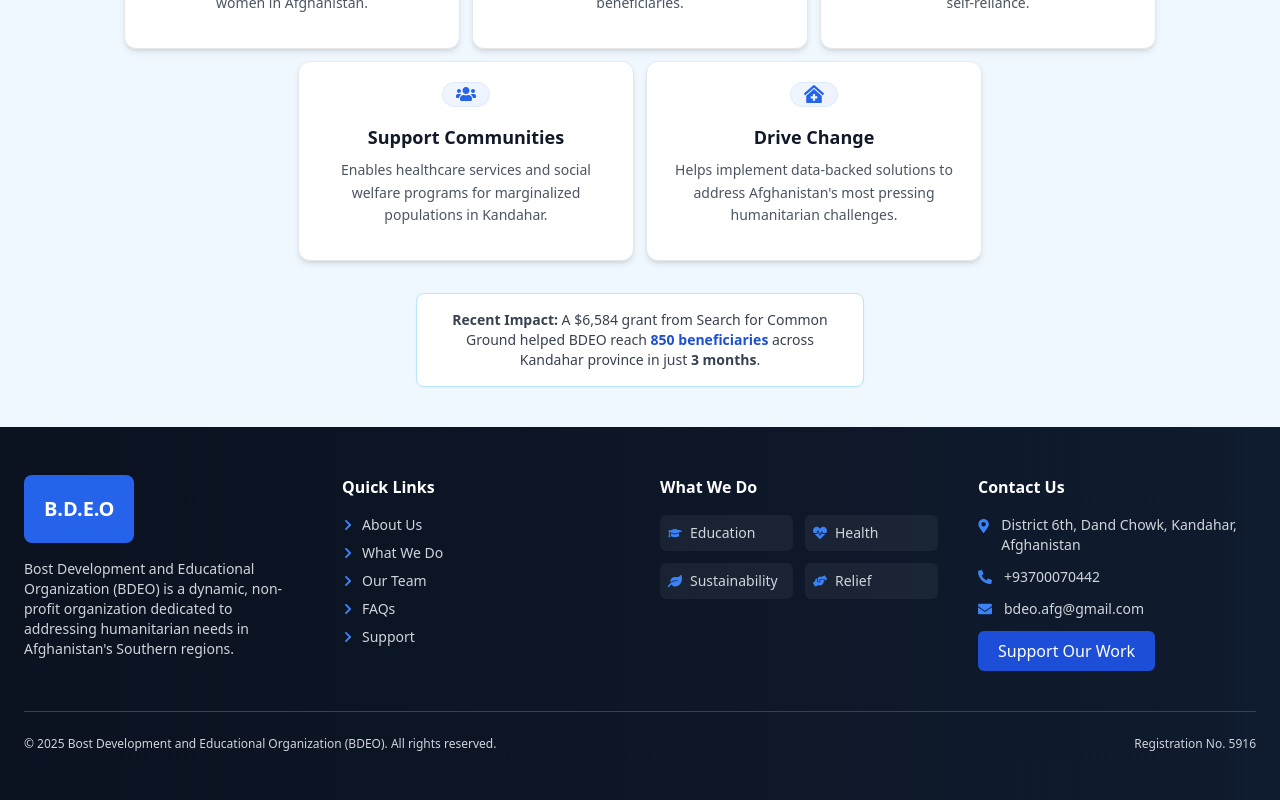
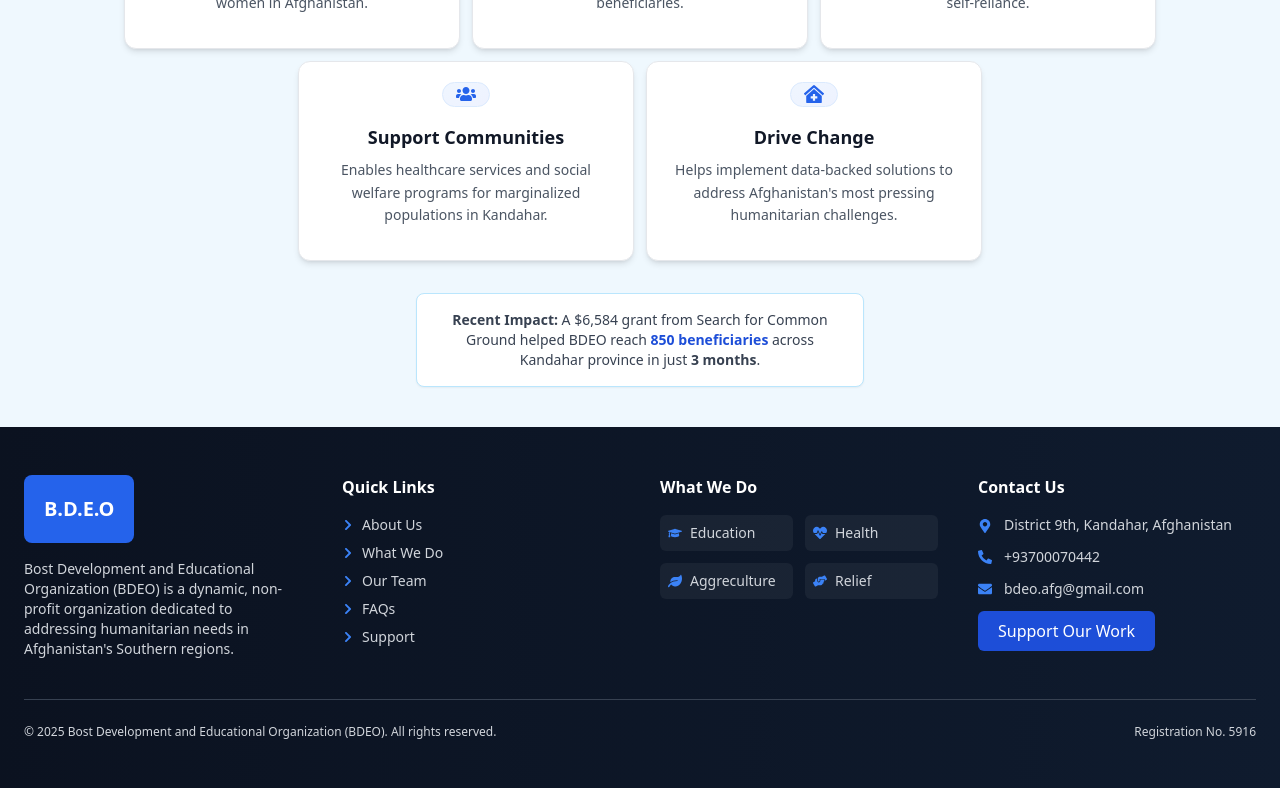
Before and after one commit to Ansar-stack/BDEO-Official-Website, a React (Create React App) app: page /support-us in a window 1280 px wide. Shown: the part 1279-2079 px from the top of the page. Built offline with nearby package versions, Linux system fonts and the light colour scheme.

Commit message:
change the address

```diff
--- a/src/components/UI/Footer.jsx
+++ b/src/components/UI/Footer.jsx
@@ -22,7 +22,7 @@ const quickLinks = [
 const whatWeDo = [
   { label: "Education", icon: FaGraduationCap },
   { label: "Health", icon: FaHeartbeat },
-  { label: "Sustainability", icon: FaLeaf },
+  { label: "Aggreculture", icon: FaLeaf },
   { label: "Relief", icon: FaHandsHelping },
 ];
 
@@ -83,7 +83,7 @@ const Footer = () => {
             <h3 className="text-white font-semibold mb-4">Contact Us</h3>
             <div className="flex items-start gap-3 text-sm mb-3">
               <FaMapMarkerAlt className="mt-1 text-blue-500" />
-              <span>District 6th, Dand Chowk, Kandahar, Afghanistan</span>
+              <span>District 9th, Kandahar, Afghanistan</span>
             </div>
             <div className="flex items-center gap-3 text-sm mb-3">
               <FaPhoneAlt className="text-blue-500" />
```
